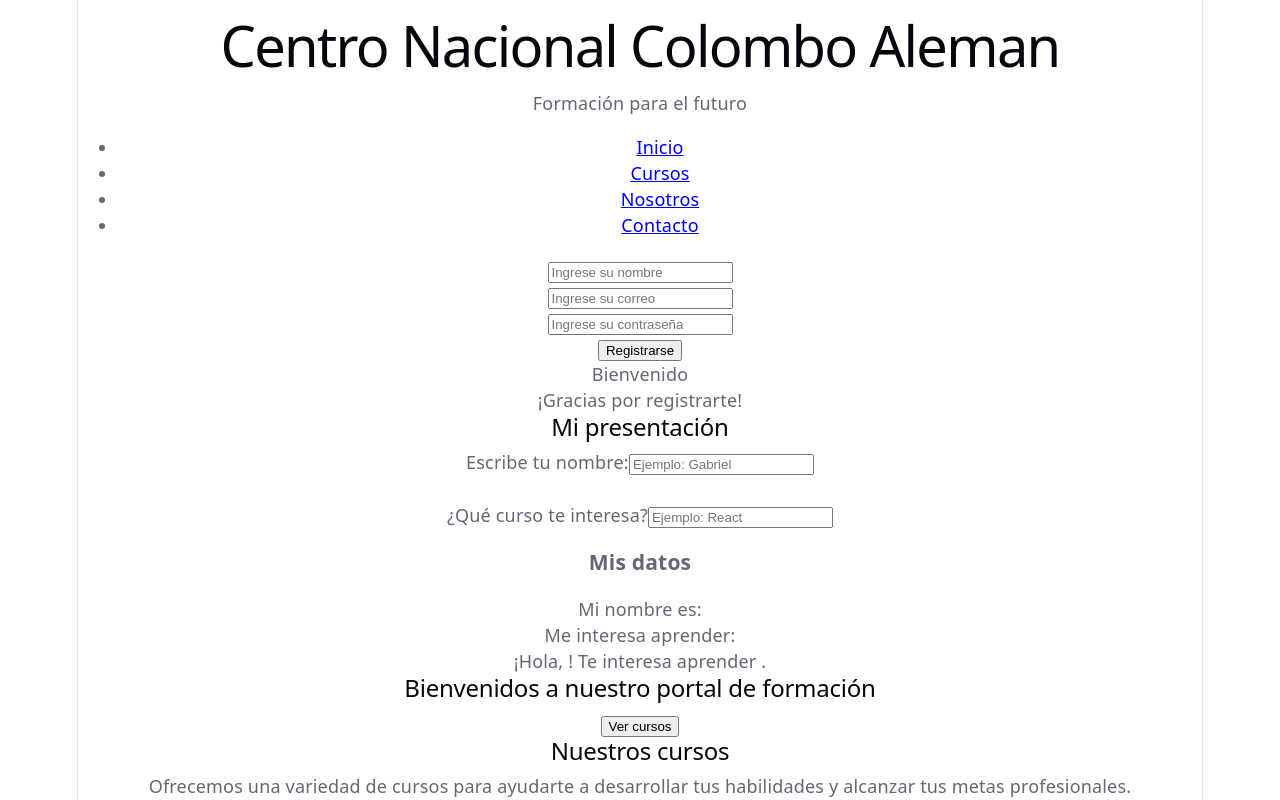
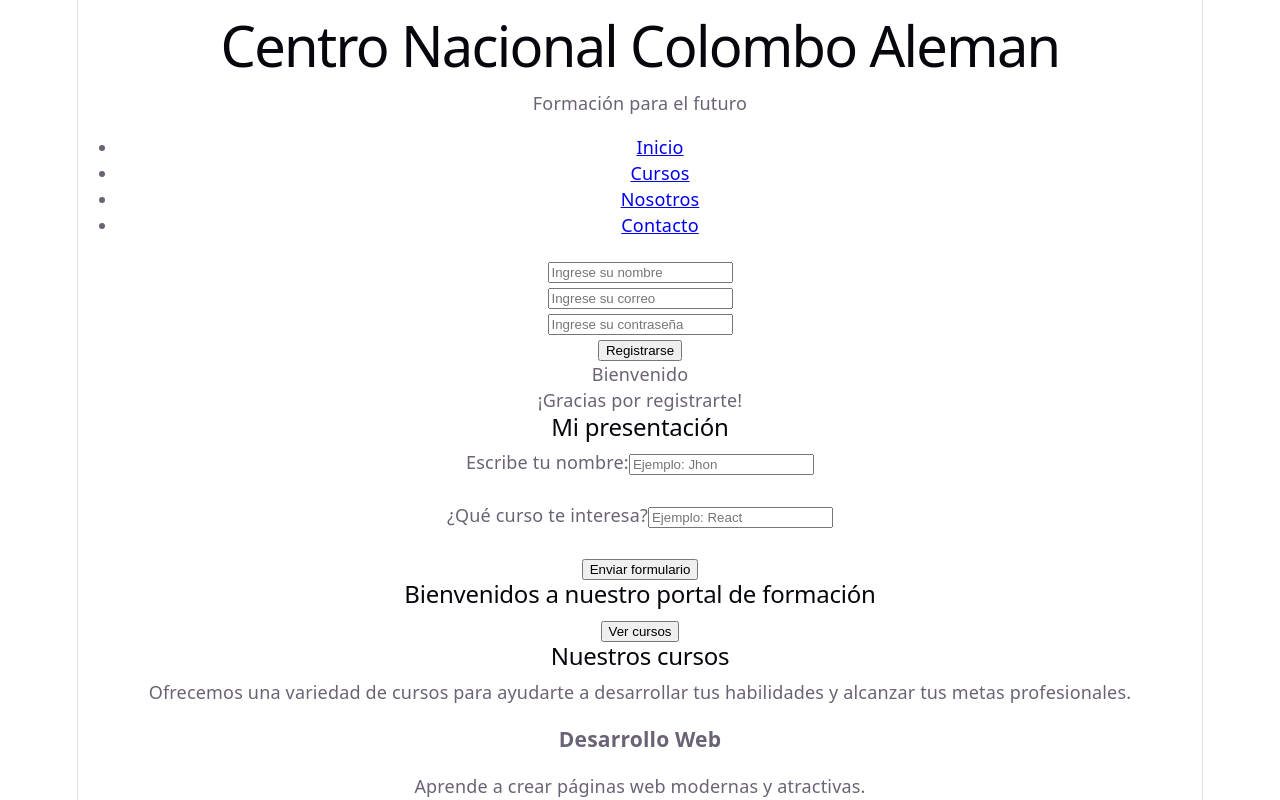
Before and after one commit to Jhonberrio24/proyecto-react, a React (Vite) app: page / in a window 1280 px wide. Shown: the top 800 px of the page. Built offline with nearby package versions, Linux system fonts and the light colour scheme.

Commit message:
Actualizacion de codigo

```diff
--- a/src/components/PresentacionAprendiz.jsx
+++ b/src/components/PresentacionAprendiz.jsx
@@ -4,17 +4,27 @@ function PresentacionAprendiz() {
     const [nombre, setNombre] = useState("");
     const [curso, setCurso] = useState("");
 
+    function manejarEnvio(evento) {
+        eventoinicializar = evento; // o evento.preventDefault()
+        evento.preventDefault();
+
+        alert(`¡Formulario enviado! Nombre: ${nombre}, Curso de interes:${curso}`);
+    }
+
     return (
         <div>
             <h2>Mi presentación</h2>
 
+            <form onSubmit={manejarEnvio}>
+
                 <label htmlFor="nombrePresentacion">Escribe tu nombre:</label>
+
                 <input
                     id="nombrePresentacion"
                     type="text"
                     value={nombre}
                     onChange={(evento) => setNombre(evento.target.value)}
-                placeholder="Ejemplo: Gabriel"
+                    placeholder="Ejemplo: Jhon"
                 />
 
                 <br />
@@ -29,15 +39,14 @@ function PresentacionAprendiz() {
                     placeholder="Ejemplo: React"
                 />
 
-            <h3>Mis datos</h3>
+                <br />
+                <br />
+                <button type="submit">
+                    Enviar formulario
+                </button>
 
-            <p>Mi nombre es: {nombre}</p>
+            </form>
 
-            <p>Me interesa aprender: {curso}</p>
-
-            <p>
-                ¡Hola, {nombre}! Te interesa aprender {curso}.
-            </p>
         </div>
     );
 }
```
Lines whose indentation alone changed are shown as unchanged.
